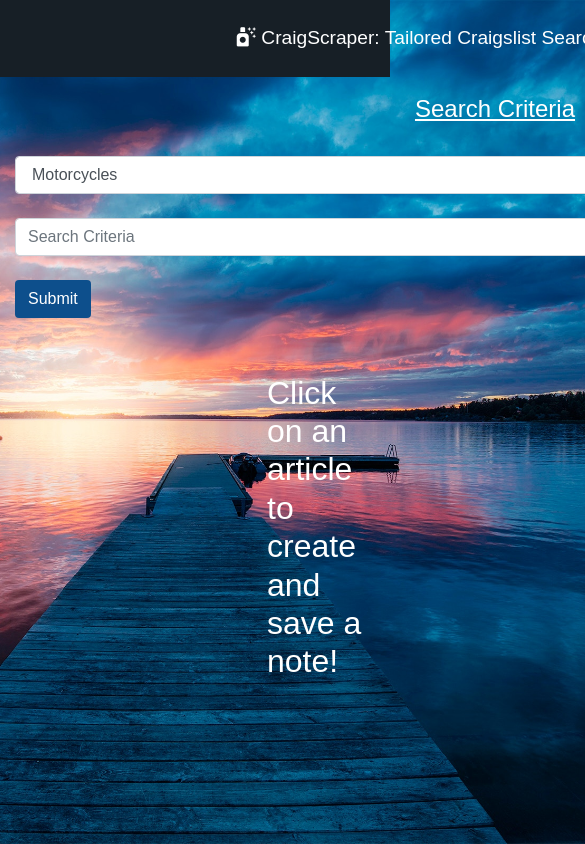
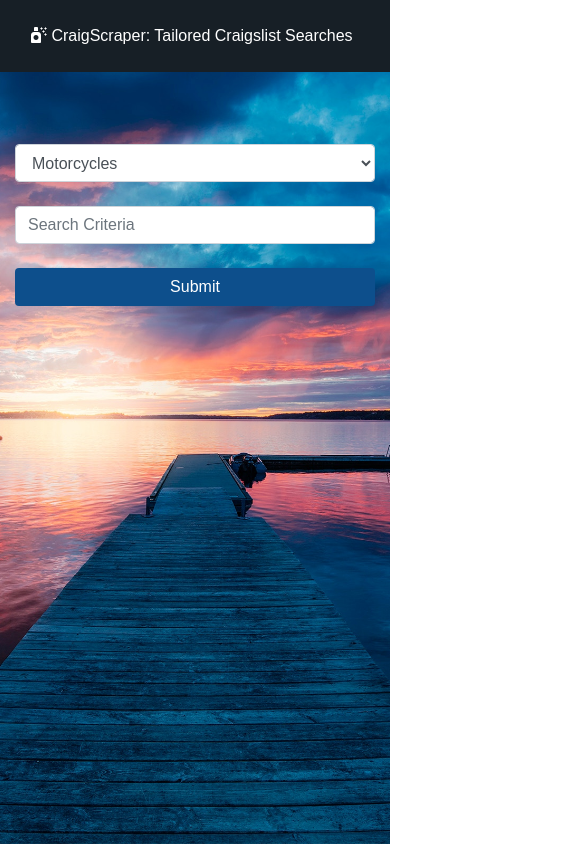
Before and after one commit to ryangrunest/Scraper, a website: page public/index.html in a window 390 px wide. Shown: the top 844 px of the page, 585 px wide, since content can reach past the window. Drawn offline with nearby package versions, Linux system fonts and the light colour scheme.

Commit message:
mobile friendly design

```diff
--- a/public/index.html
+++ b/public/index.html
@@ -3,6 +3,7 @@
   <head>
     <meta charset="UTF-8">
     <title>CraigScrape</title>
+    <meta name="viewport" content="width=device-width, initial-scale=1, maximum-scale=1">
     <link href="https://fonts.googleapis.com/css?family=PT+Serif&display=swap" rel="stylesheet">
     <link rel="stylesheet" href="https://use.fontawesome.com/releases/v5.8.2/css/all.css" integrity="sha384-oS3vJWv+0UjzBfQzYUhtDYW+Pj2yciDJxpsK1OYPAYjqT085Qq/1cq5FLXAZQ7Ay" crossorigin="anonymous">
     <link rel="stylesheet" href="https://stackpath.bootstrapcdn.com/bootstrap/4.3.1/css/bootstrap.min.css" integrity="sha384-ggOyR0iXCbMQv3Xipma34MD+dH/1fQ784/j6cY/iJTQUOhcWr7x9JvoRxT2MZw1T" crossorigin="anonymous">
@@ -10,20 +11,21 @@
   </head>
   <body>
     <!-- As a heading -->
-    <div class="container-fluid">
-        <nav class="navbar row">
-            <div class="col p-0 m-0">
-              <div class="navbar-brand mr-0 py-3"><i class="fas fa-air-freshener"></i> CraigScraper: Tailored Craigslist Searches</div>
+    <section>
+          <nav class="navbar">
+            <div class="container">
+                <div class="p-0 m-0">
+                    <div class="navbar-brand mr-0 py-3"><i class="fas fa-air-freshener"></i> CraigScraper: Tailored Craigslist Searches</div>
+                </div>
             </div>
-          </nav>
-    </div>
 
-    <div class="container">
-      <div id="wrapper">
+            </nav>
+    </section>
 
-        <h4 class="is-underlined text-center">Search Criteria</h4>
+    <section class="mt-5">
+      <div class="container">
         <div class="row">
-          <div class="col-12 col-md-4 text-left mt-4">
+          <div class="col-12 col-lg-4 text-left mt-4">
               <select class="form-control form-control-md" id="srch-category">
                 <option disabled>Category</option>
                 <option>Motorcycles</option>
@@ -31,23 +33,22 @@
                 <option>Musical Instruments</option>
               </select>
           </div>
-          <div class="col-12 col-md-4 mt-4">
+          <div class="col-12 col-lg-4 mt-4">
               <input type="text" class="form-control" id="srch-criteria" placeholder="Search Criteria" required data-container="body" data-toggle="popover" data-placement="bottom" data-content="Enter something to search for! i.e Triumph, chair, furry friend">
           </div>
-          <div class="col-12 col-md-4 mt-4" id="submit-btn-container">
+          <div class="col-12 col-lg-4 mt-4" id="submit-btn-container">
               <button id="srch-submit" type="submit" class="btn">Submit</button>
           </div>
         </div>
+      </div>
+    </section>
 
+    <section>
+      <div class="container mt-5">
+          <div id="articles"></div>
       </div>
-    </div>
+    </section>
 
-    <div class="container mt-5">
-        <div id="articles"></div>
-        <div id="notes">
-          <h2 class="mt-2">Click on an article to create and save a note!</h2>
-        </div>
-    </div>
 
 
 
--- a/public/style.css
+++ b/public/style.css
@@ -16,10 +16,6 @@ textarea, input {
 input {
   height: 36px;
   font-size: 24px;
-}
-textarea {
-  height: 200px;
-  font-size: 18px;
 }
 a {
   text-decoration: none;
@@ -41,29 +37,23 @@ a:hover {
 .navbar-brand {
   color: white;
   font-size: 1.2rem;
-  margin-left: 11.5em;
+  /* margin-left: 11.5em; */
 }
 .btn {
   background-color: #0D4F8C;
   color: white;
   transition: background-color 0.5s;
+  width: 100%;
 }
 .btn:hover {
   background-color: #082C5C;
   color: white;
 }
-#wrapper {
-  width: 960px;
-  margin-left: auto;
-  margin-right: auto;
-  padding-top: 5%;
-}
 #articles {
   display: inline-block;
   overflow: auto;
-  width: 56.5%;
+  width: 100%;
   height: 450px;
-  margin-left: 6.9%;
 }
 .a-link {
   background: #171F26;
@@ -78,10 +68,6 @@ a:hover {
   cursor: pointer;
   box-shadow: 0 8px 6px -6px black;
   transform: translateY( 3px );
-}
-#notes {
-  float: right;
-  width: 30%;
 }
 
 /* loader css */
@@ -126,3 +112,14 @@ a:hover {
     transform: rotate(360deg);
   }
 }
+/* end loader css */
+
+
+@media only screen and (max-width: 960px) {
+  .navbar-brand {
+    font-size: 1.0rem;
+  }
+  .loader {
+    margin-left: 42%;
+  }
+}
```
